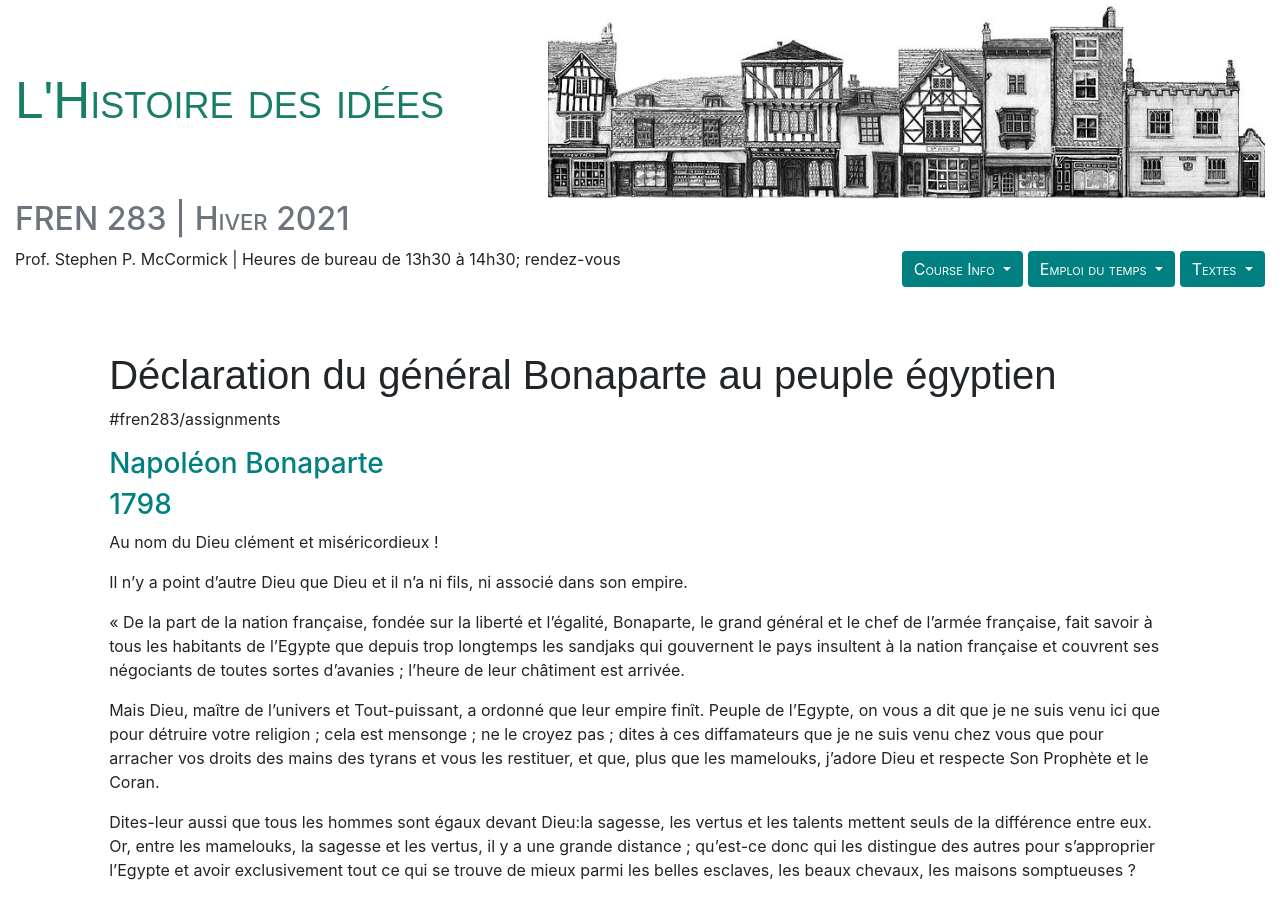
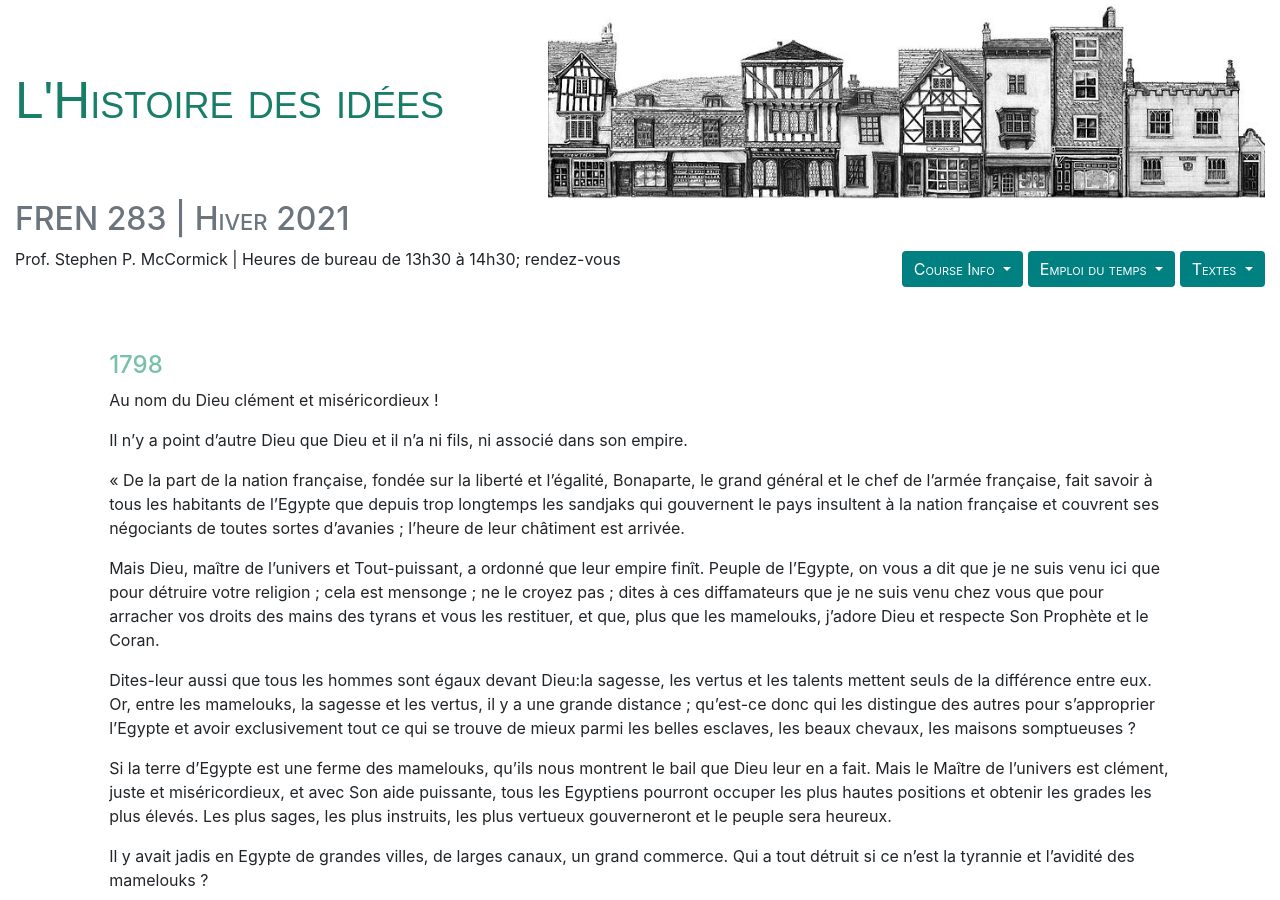
Before and after one commit to SteveWLU/fren283, a Jekyll site: the page built from texts/napoleon_declaration.md, in a window 1280 px wide and 900 px high. Built offline with Jekyll 4.4.1, drawn with Linux system fonts in a browser that asks for light colours; nearby versions of some CDN libraries; our own code applies the rules of GitHub Pages for plain Markdown files.

Commit message:
napoleon edits

```diff
--- a/texts/napoleon_declaration.md
+++ b/texts/napoleon_declaration.md
@@ -5,12 +5,7 @@ layout: text
 source: [Napoléon Bonaparte](https://fr.wikisource.org/wiki/D%C3%A9claration_du_g%C3%A9n%C3%A9ral_Bonaparte_au_peuple_%C3%A9gyptien)
 ---
 
-# Déclaration du général Bonaparte au peuple égyptien
-#fren283/assignments
-
-
-### Napoléon Bonaparte
-### 1798
+#### 1798
 
 Au nom du Dieu clément et miséricordieux !
 
```
